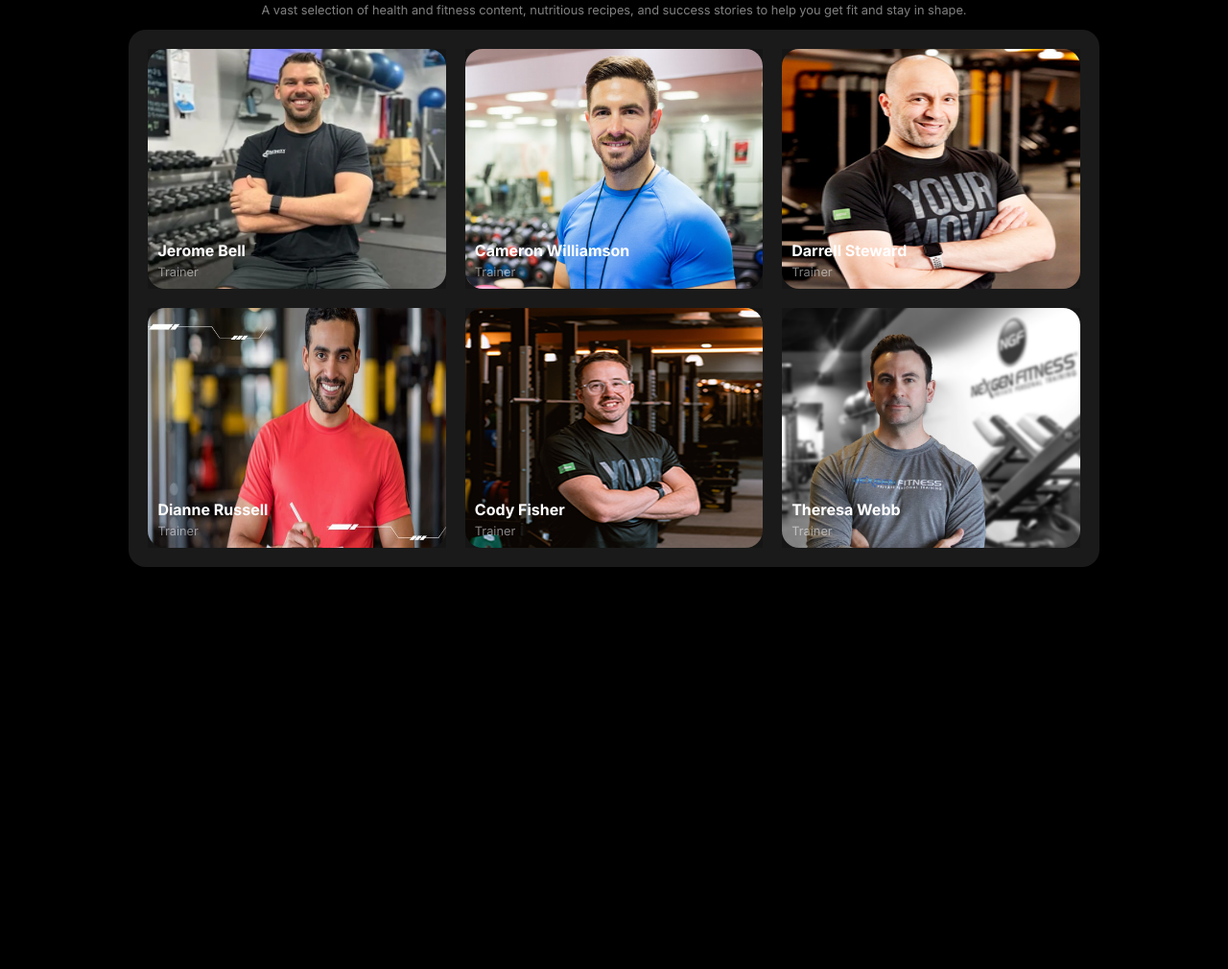
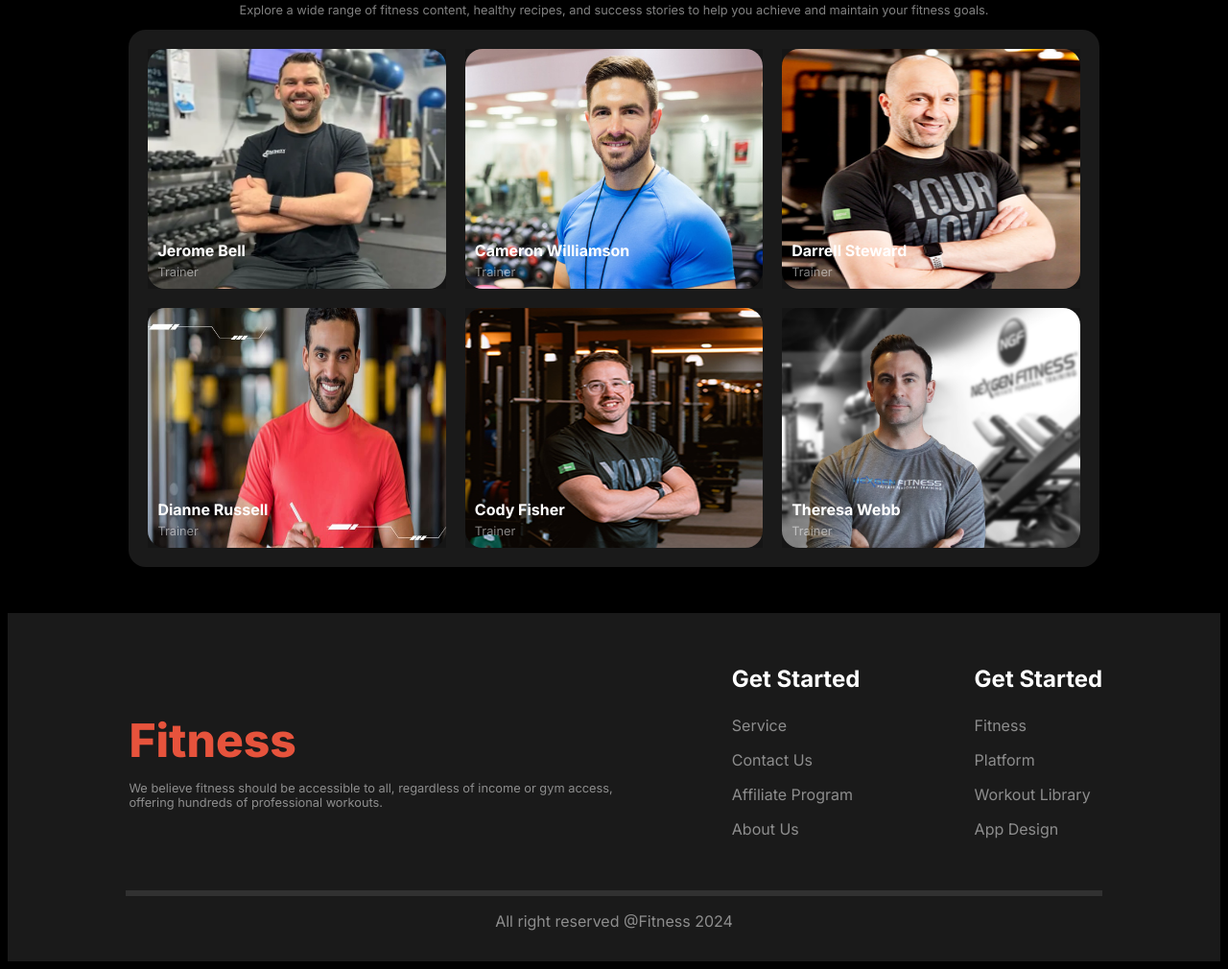
Before and after one commit to Sanim1951/Assignment-2-versatile-ui, a plain HTML site: page index.html in a window 1280 px wide. Shown: the part 2157-3167 px from the top of the page at 96% size. Before the commit the page ends 2796 px from the top, so only its background shows below. Drawn offline with Linux system fonts and the light colour scheme; a web font is replaced by a local one.

Commit message:
added footer section

```diff
--- a/index.html
+++ b/index.html
@@ -160,8 +160,7 @@
         <div class="our-team-section">
           <h2>Meet Our Team</h2>
           <p>
-            A vast selection of health and fitness content, nutritious recipes,
-            and success stories to help you get fit and stay in shape.
+            Explore a wide range of fitness content, healthy recipes, and success stories to help you achieve and maintain your fitness goals.
           </p>
         </div>
         <div class="trainers">
@@ -212,6 +211,40 @@
       <!-- team section end -->
     </main>
     <footer>
+      <section class="footer">
+        <div class="footer-section">
+          <div class="footer-section-1">
+            <h2 class="footer-title">Fitness</h2>
+            <p class="footer-description">
+              We believe fitness should be accessible to all, regardless of income or gym access, offering hundreds of professional workouts.
+            </p>
+          </div>
+          <div class="footer-section-2">
+            <div class="get-started">
+              <h3>Get Started</h3>
+              <ul>
+                <li><a href="">Service</a></li>
+                <li><a href="">Contact Us</a></li>
+                <li><a href="">Affiliate Program</a></li>
+                <li><a href="">About Us</a></li>
+              </ul>
+            </div>
+            <div class="get-started">
+              <h3>Get Started</h3>
+              <ul>
+                <li><a href="">Fitness</a></li>
+                <li><a href="">Platform</a></li>
+                <li><a href="">Workout Library</a></li>
+                <li><a href="">App Design</a></li>
+              </ul>
+            </div>
+          </div>
+        </div>
+        <hr />
+        <div class="copyright">
+          <p>All right reserved @Fitness 2024</p>
+        </div>
+      </section>
 
     </footer>
 </body>
--- a/styles/versatile-ui.css
+++ b/styles/versatile-ui.css
@@ -352,6 +352,61 @@ form {
   font-size: 0.8rem;
   color: rgba(255, 255, 255, 0.5);
 }
+/* footer related styles */
+.footer {
+  width: 100%;
+  margin: 0 auto;
+  background: rgba(255, 255, 255, 0.1);
+}
+.footer-section {
+  display: flex;
+  justify-content: center;
+  align-items: center;
+}
+.footer-section-1 {
+  width: 50%;
+  text-align: left;
+  margin: 5%;
+  margin-left: 10%;
+}
+.footer-title {
+  color: rgb(230, 83, 60);
+  font-weight: 800;
+  font-size: 3rem;
+  margin-bottom: 0.5rem;
+}
+.footer-description {
+  color: rgba(255, 255, 255, 0.5);
+  font-size: 0.8rem;
+}
+.footer-section-2 {
+  width: 50%;
+  display: flex;
+  justify-content: space-around;
+  margin-right: 5%;
+}
+.get-started h3 {
+  color: rgb(255, 255, 255);
+  font-size: 1.5rem;
+}
+.get-started ul li {
+  list-style: none;
+  margin: 1rem 0 1rem -2.5rem;
+}
+.get-started ul li a {
+  text-decoration: none;
+  color: rgba(255, 255, 255, 0.5);
+  font-size: 1rem;
+}
+hr {
+  width: 80%;
+  border: solid rgba(255, 255, 255, 0.1);
+}
+.copyright {
+  text-align: center;
+  color: rgba(255, 255, 255, 0.5);
+  padding-bottom: 1rem;
+}
 
 
 
@@ -396,7 +451,9 @@ form {
     .banner-container,
     .habit-content,
     .run-section,
-    .bmi-section{
+    .bmi-section,
+    .footer-section,
+  .footer-section-2{
       flex-direction: column;
     }
     .banner-left {
@@ -453,5 +510,8 @@ form {
       .trainer-row2 {
         display: none;
       }
-
+      .footer-section-1,
+      .footer-section-2 {
+          width: 80%;
+      }
 }
```
